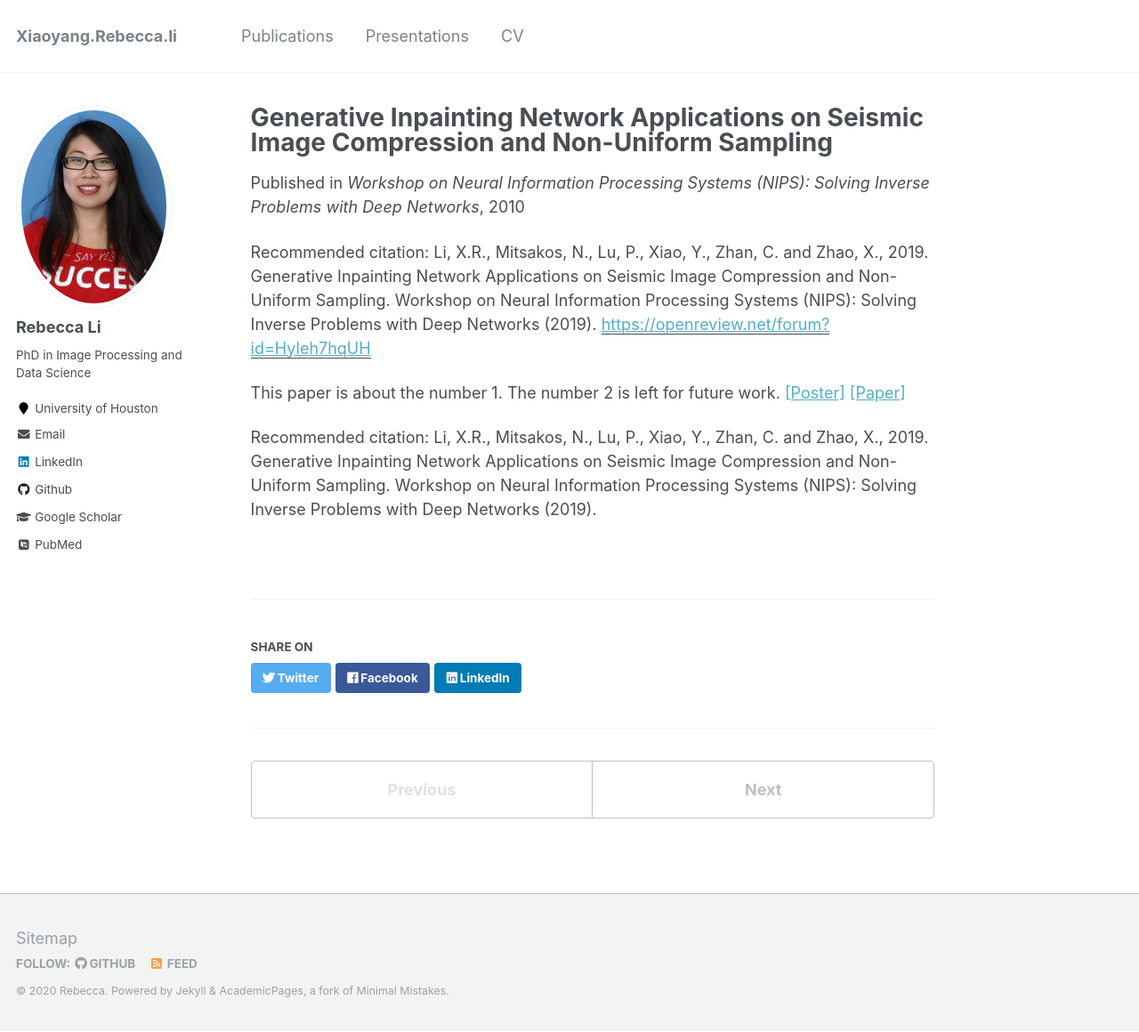
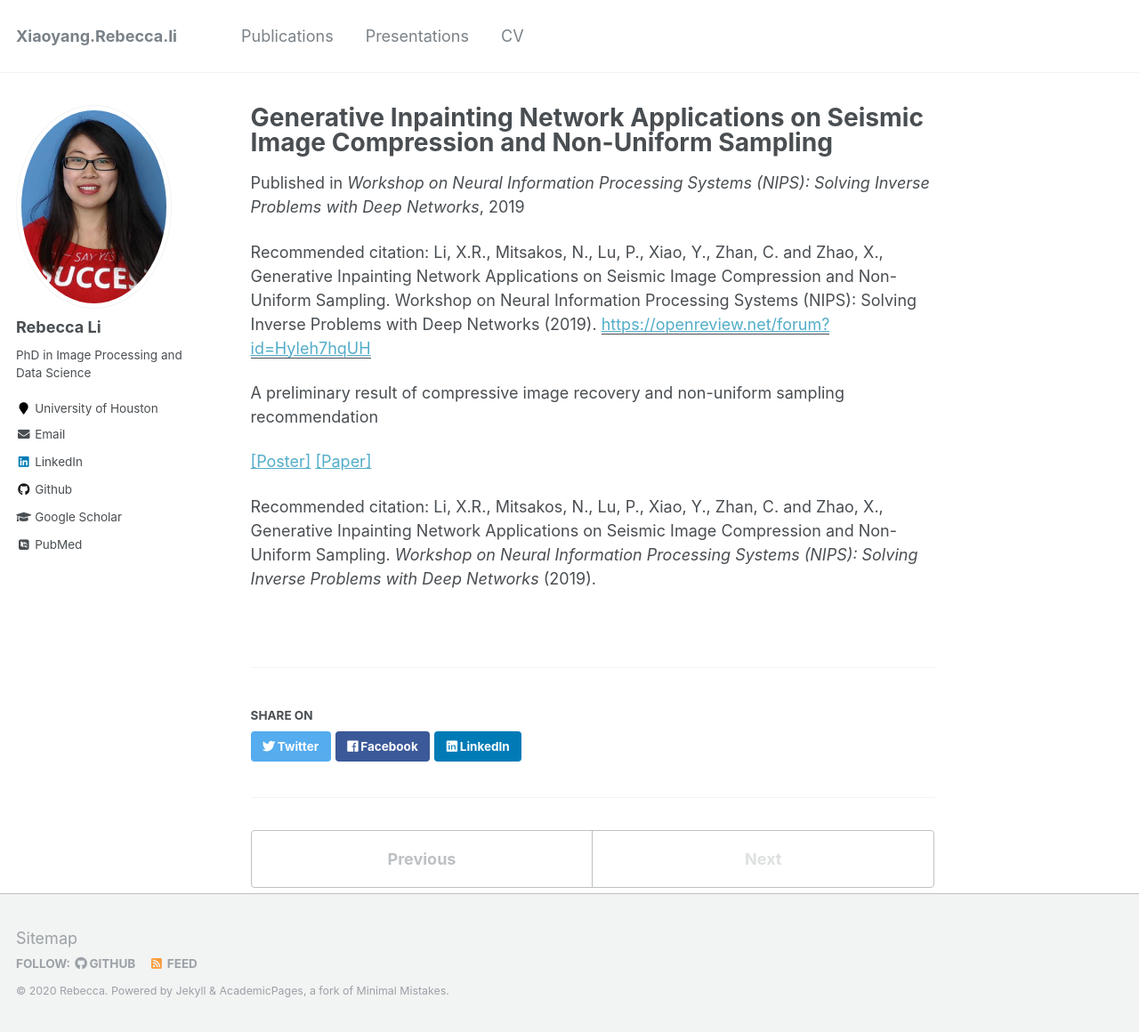
Before and after one commit to Xiaoyang-Rebecca/xiaoyang-rebecca.github.io, a Jekyll site: the page built from _publications/2009-10-01-paper-title-number-1.md, in a window 1280 px wide and 1160 px high. Shown: the whole window at 89% size. Built offline with Jekyll 4.4.1, drawn with Linux system fonts in a browser that asks for light colours; some web fonts are replaced.

Commit message:
test publication

```diff
--- a/_publications/2009-10-01-paper-title-number-1.md
+++ b/_publications/2009-10-01-paper-title-number-1.md
@@ -1,15 +1,18 @@
 ---
 title: "Generative Inpainting Network Applications on Seismic Image Compression and Non-Uniform Sampling"
 collection: publications
-permalink: /publication/2009-10-01-paper-title-number-1
+permalink: /publication/2019-10-01-paper-title-number-1
 excerpt: 'This paper is about the number 1. The number 2 is left for future work.'
-date: 2010-10-01
+date: 2019-10-01
 venue: 'Workshop on Neural Information Processing Systems (NIPS): Solving Inverse Problems with Deep Networks'
+
 paperurl: 'https://openreview.net/forum?id=Hyleh7hqUH'
-citation: 'Li, X.R., Mitsakos, N., Lu, P., Xiao, Y., Zhan, C. and Zhao, X., 2019. Generative Inpainting Network Applications on Seismic Image Compression and Non-Uniform Sampling. Workshop on Neural Information Processing Systems (NIPS): Solving Inverse Problems with Deep Networks (2019).'
+citation: 'Li, X.R., Mitsakos, N., Lu, P., Xiao, Y., Zhan, C. and Zhao, X., Generative Inpainting Network Applications on Seismic Image Compression and Non-Uniform Sampling. Workshop on Neural Information Processing Systems (NIPS): Solving Inverse Problems with Deep Networks (2019).'
 ---
-This paper is about the number 1. The number 2 is left for future work.
+A preliminary result of compressive image recovery and non-uniform sampling recommendation
+
 [[Poster]](https://www.researchgate.net/publication/343385839_Toward_Zero_Human_Efforts_Iterative_Training_Framework_for_Noisy_Segmentation_Label)
 [[Paper]](https://openreview.net/forum?id=Hyleh7hqUH)
 
-Recommended citation: Li, X.R., Mitsakos, N., Lu, P., Xiao, Y., Zhan, C. and Zhao, X., 2019. Generative Inpainting Network Applications on Seismic Image Compression and Non-Uniform Sampling. Workshop on Neural Information Processing Systems (NIPS): Solving Inverse Problems with Deep Networks (2019).
+Recommended citation:
+Li, X.R., Mitsakos, N., Lu, P., Xiao, Y., Zhan, C. and Zhao, X., Generative Inpainting Network Applications on Seismic Image Compression and Non-Uniform Sampling. *Workshop on Neural Information Processing Systems (NIPS): Solving Inverse Problems with Deep Networks* (2019).
```
Also changed, not shown: _pages/about.md (+5 -3 lines).
